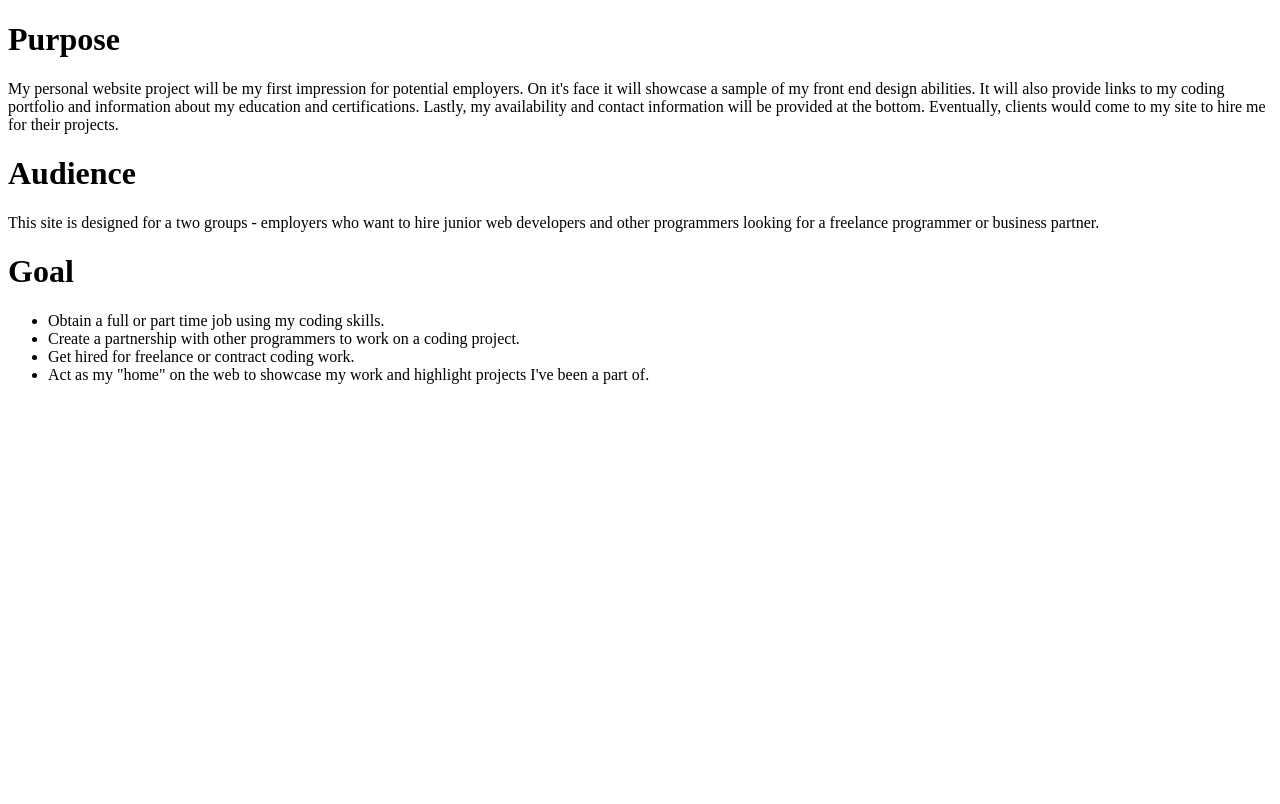
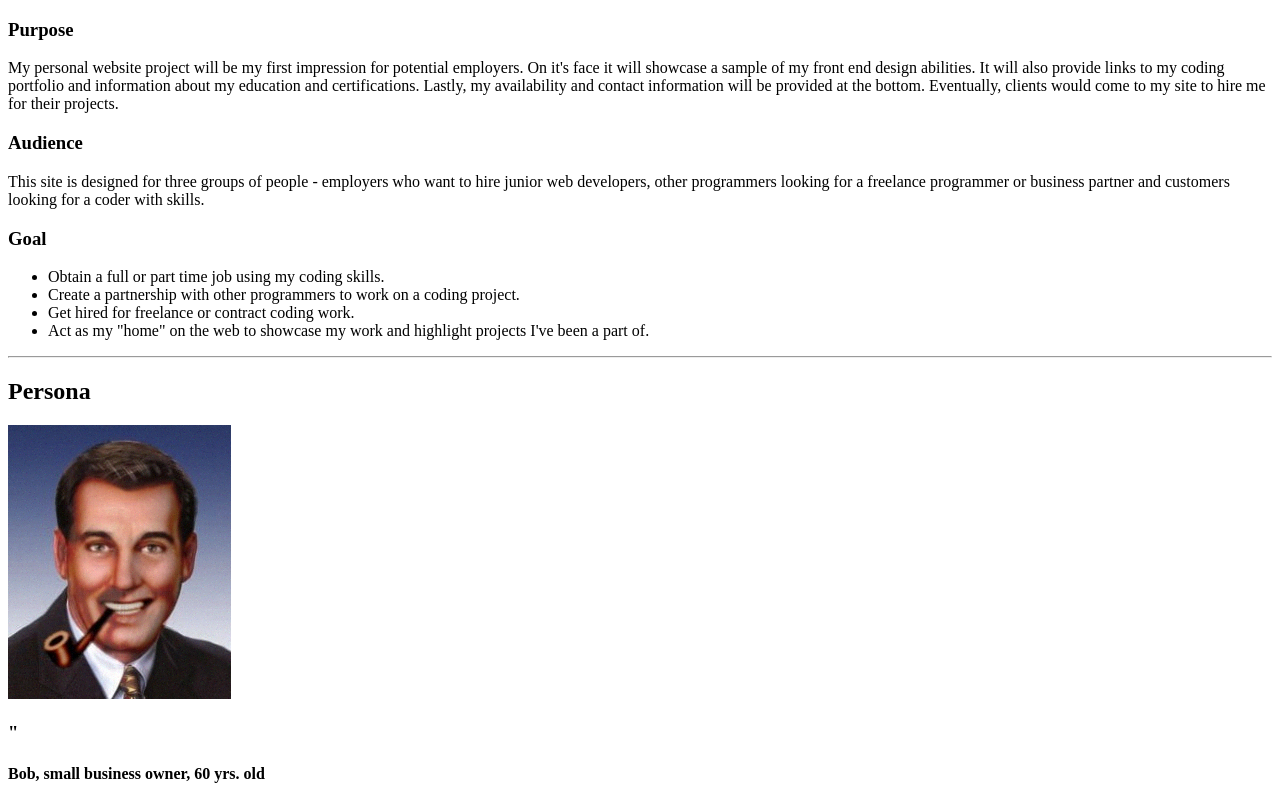
Before and after one commit to elainethomas/el41net, a PHP site: page /milestone-1.php in a window 1280 px wide. Before the commit the page ends 384 px from the top, so only its background shows below. Run offline with PHP 8.4, Linux system fonts and the light colour scheme.

Commit message:
adding content to page framework

```diff
--- a/public_html/documentation/milestone-1.php
+++ b/public_html/documentation/milestone-1.php
@@ -5,21 +5,26 @@
 		<title>Milestone 1</title>
 	</head>
 	<body>
-		<h1>Purpose</h1>
+		<h3>Purpose</h3>
 		<p>
 			My personal website project will be my first impression for potential employers.  On it's face it will showcase a sample of my front end design abilities.  It will also provide links to my coding portfolio and information about my education and certifications.  Lastly, my availability and contact information will be provided at the bottom.  Eventually, clients would come to my site to hire me for their projects.
 		</p>
-		<h1>Audience</h1>
+		<h3>Audience</h3>
 		<p>
-			This site is designed for a two groups - employers who want to hire junior web developers and other programmers looking for a freelance programmer or business partner.
+			This site is designed for three groups of people - employers who want to hire junior web developers, other programmers looking for a freelance programmer or business partner and customers looking for a coder with skills.
 		</p>
 
-		<h1>Goal</h1>
+		<h3>Goal</h3>
 		<ul>
 			<li>Obtain a full or part time job using my coding skills.</li>
 			<li>Create a partnership with other programmers to work on a coding project.</li>
 			<li>Get hired for freelance or contract coding work.</li>
 			<li>Act as my "home" on the web to showcase my work and highlight projects I've been a part of.</li>
 		</ul>
+		<hr>
+		<h2>Persona</h2>
+		<img src="BobDobbs-color.png" />
+		<h3 class="persona">"</h3>
+		<h4>Bob, small business owner, 60 yrs. old</h4>
 	</body>
 </html>
```
Also changed, not shown: public_html/documentation/BobDobbs-color.png (added).
